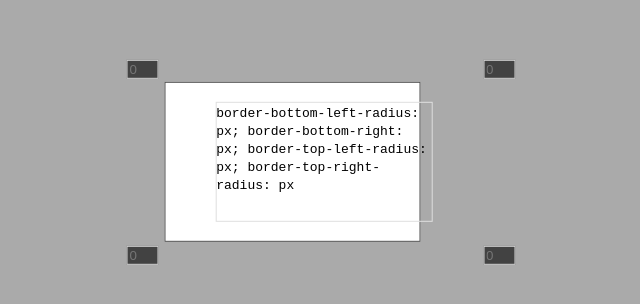
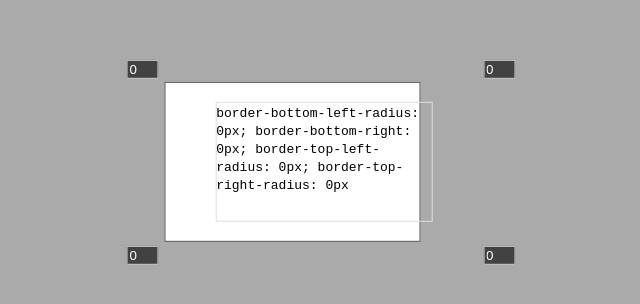
Before and after one commit to ndbzika/border-radius-previewer, a React (Vite) app: page / in a window 1280 px wide. Shown: the part 238-542 px from the top of the page, without its empty margins (316-956 px from the left). Built offline with nearby package versions, Linux system fonts and the light colour scheme.

Commit message:
Atualizando valor das states

```diff
--- a/src/components/Box.tsx
+++ b/src/components/Box.tsx
@@ -4,10 +4,10 @@ import { BorderRadius } from "../types/borderRadius";
 
 
 export function Box() {
-    const [inputTopLeft, setInputTopLeft] = useState('');
-    const [inputTopRight, setInputTopRight] = useState('');
-    const [inputBottomLeft, setInputBottomLeft] = useState('');
-    const [inputBottomRight, setInputBottomRight] = useState('');
+    const [inputTopLeft, setInputTopLeft] = useState('0');
+    const [inputTopRight, setInputTopRight] = useState('0');
+    const [inputBottomLeft, setInputBottomLeft] = useState('0');
+    const [inputBottomRight, setInputBottomRight] = useState('0');
 
     function borderRadius(): BorderRadius{
         const borders = {
```
